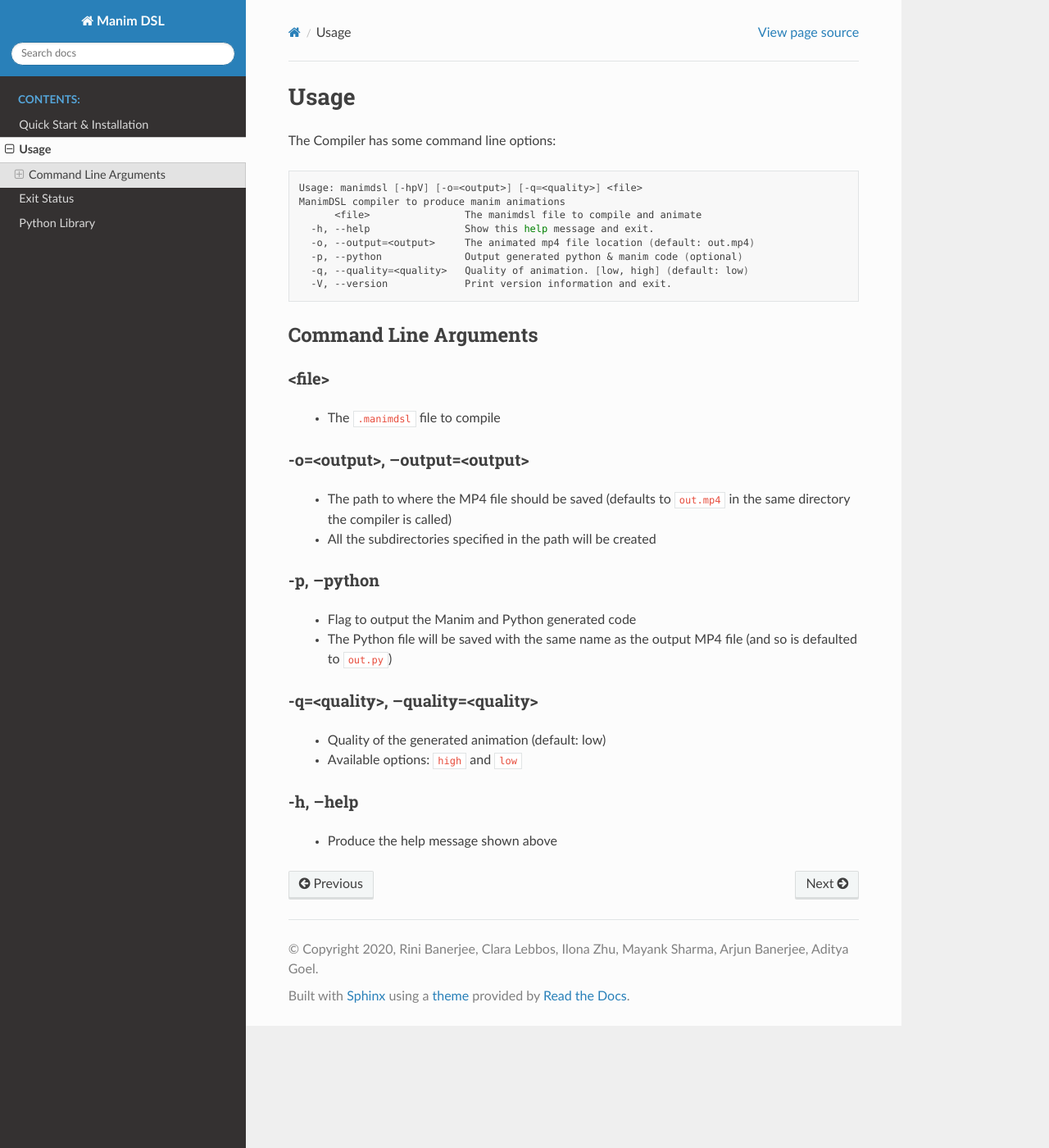
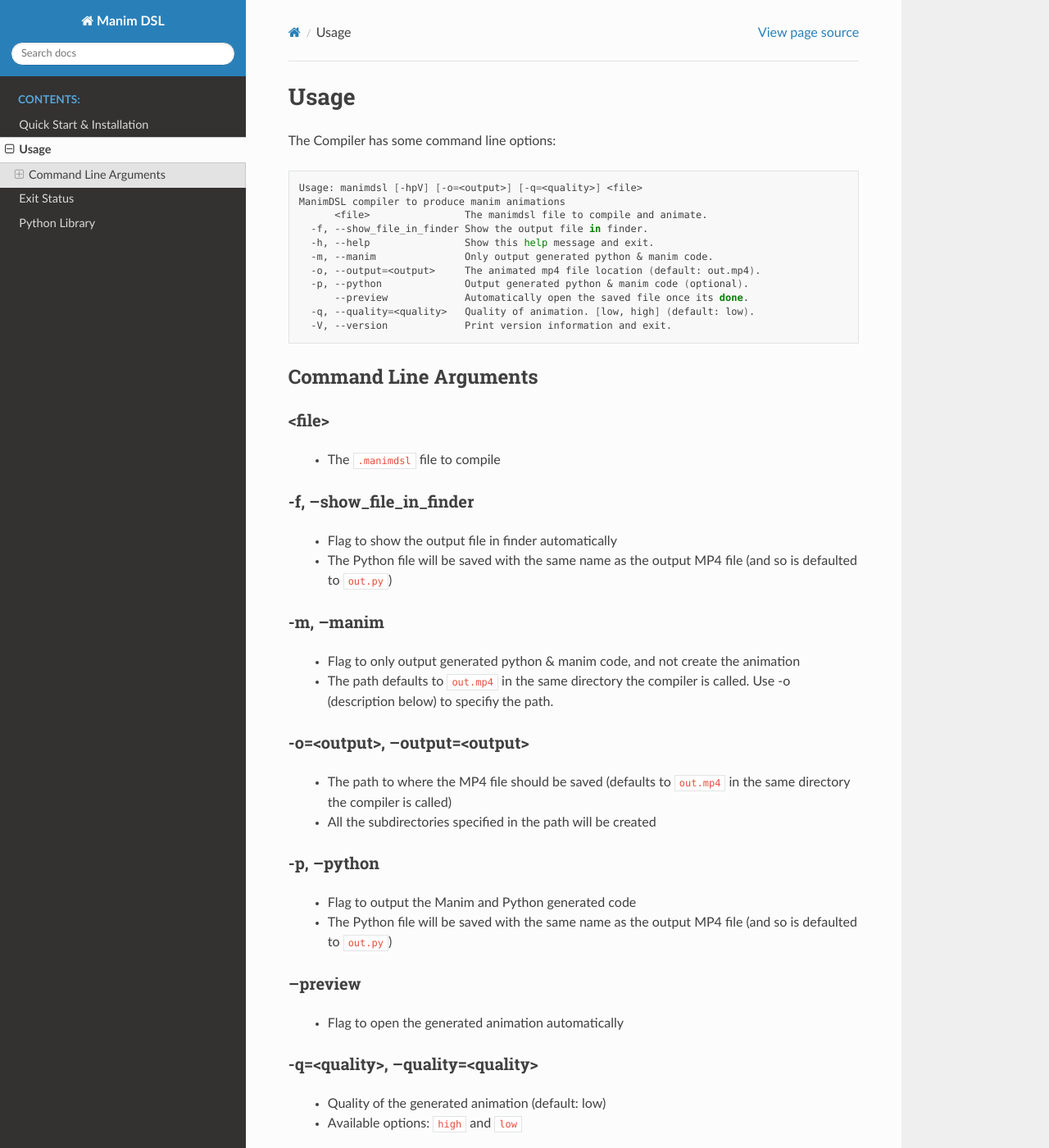
Before and after one commit to VAlgoLang/valgolang.github.io, a Sphinx documentation site: the page built from source/usage.rst, in a window 1280 px wide and 1400 px high. Shown: the whole window at 82% size. Built offline with Sphinx 7.4.7 and the Read the Docs theme 2.0.0, drawn with Linux system fonts in a browser that asks for light colours.

Commit message:
Added documentation for additional CLI functionality

```diff
--- a/source/usage.rst
+++ b/source/usage.rst
@@ -7,11 +7,14 @@
 
     Usage: manimdsl [-hpV] [-o=<output>] [-q=<quality>] <file>
     ManimDSL compiler to produce manim animations
-          <file>                The manimdsl file to compile and animate
+          <file>                The manimdsl file to compile and animate.
+      -f, --show_file_in_finder Show the output file in finder.
       -h, --help                Show this help message and exit.
-      -o, --output=<output>     The animated mp4 file location (default: out.mp4)
-      -p, --python              Output generated python & manim code (optional)
-      -q, --quality=<quality>   Quality of animation. [low, high] (default: low)
+      -m, --manim               Only output generated python & manim code.
+      -o, --output=<output>     The animated mp4 file location (default: out.mp4).
+      -p, --python              Output generated python & manim code (optional).
+          --preview             Automatically open the saved file once its done.
+      -q, --quality=<quality>   Quality of animation. [low, high] (default: low).
       -V, --version             Print version information and exit.
 
 
@@ -22,6 +25,18 @@
 ~~~~~~~~~~~~~~~~~~~~~
 
  - The ``.manimdsl`` file to compile
+
+-f, --show_file_in_finder
+~~~~~~~~~~~~~~~~~~~~~~~~~~~~~~
+
+ - Flag to show the output file in finder automatically
+ - The Python file will be saved with the same name as the output MP4 file (and so is defaulted to ``out.py``)
+
+-m, --manim
+~~~~~~~~~~~~~~~~~~~~~~~~~~~~~~
+
+ - Flag to only output generated python & manim code, and not create the animation
+ - The path defaults to ``out.mp4`` in the same directory the compiler is called. Use -o (description below) to specifiy the path.
 
 -o=<output>, --output=<output>
 ~~~~~~~~~~~~~~~~~~~~~~~~~~~~~~
@@ -35,6 +50,11 @@
  - Flag to output the Manim and Python generated code
  - The Python file will be saved with the same name as the output MP4 file (and so is defaulted to ``out.py``)
 
+--preview
+~~~~~~~~~~~~~~~~~~~~~
+
+ - Flag to open the generated animation automatically
+
 -q=<quality>, --quality=<quality>
 ~~~~~~~~~~~~~~~~~~~~~~~~~~~~~~~~~
 
```
